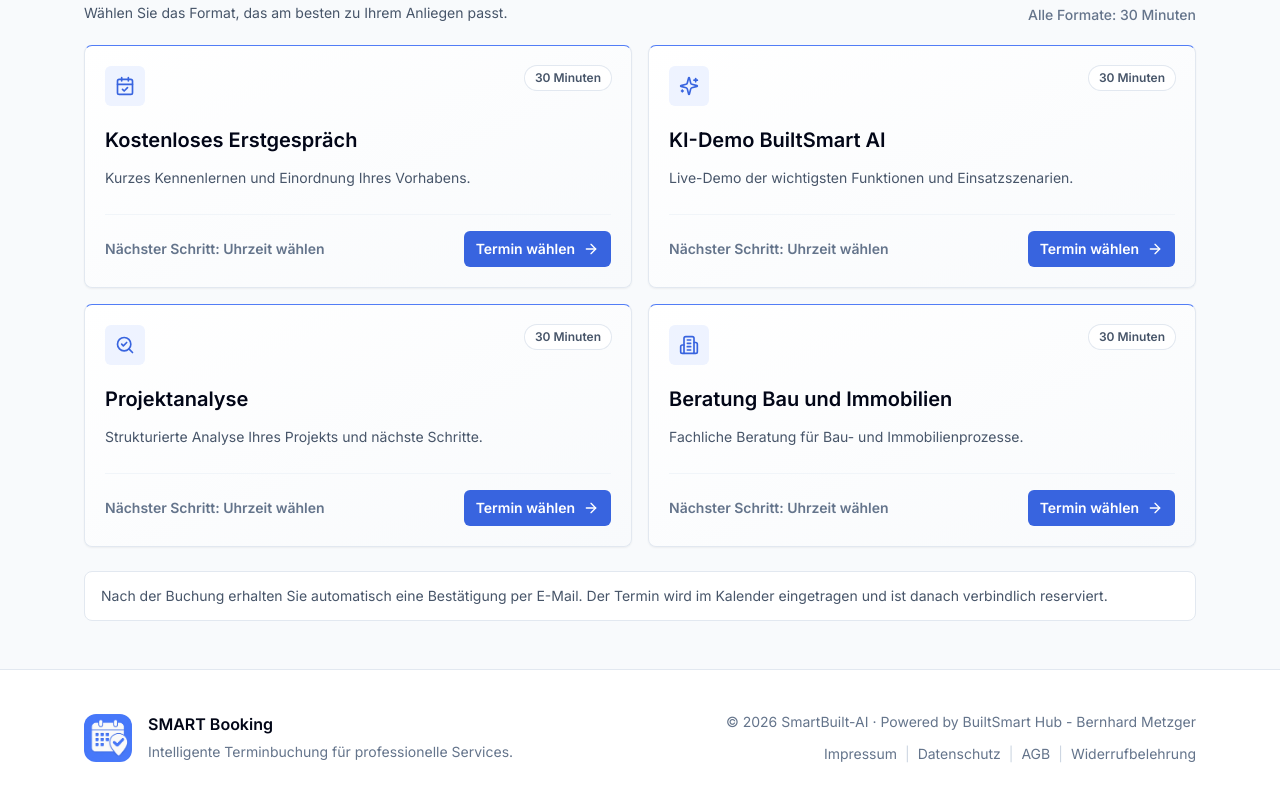
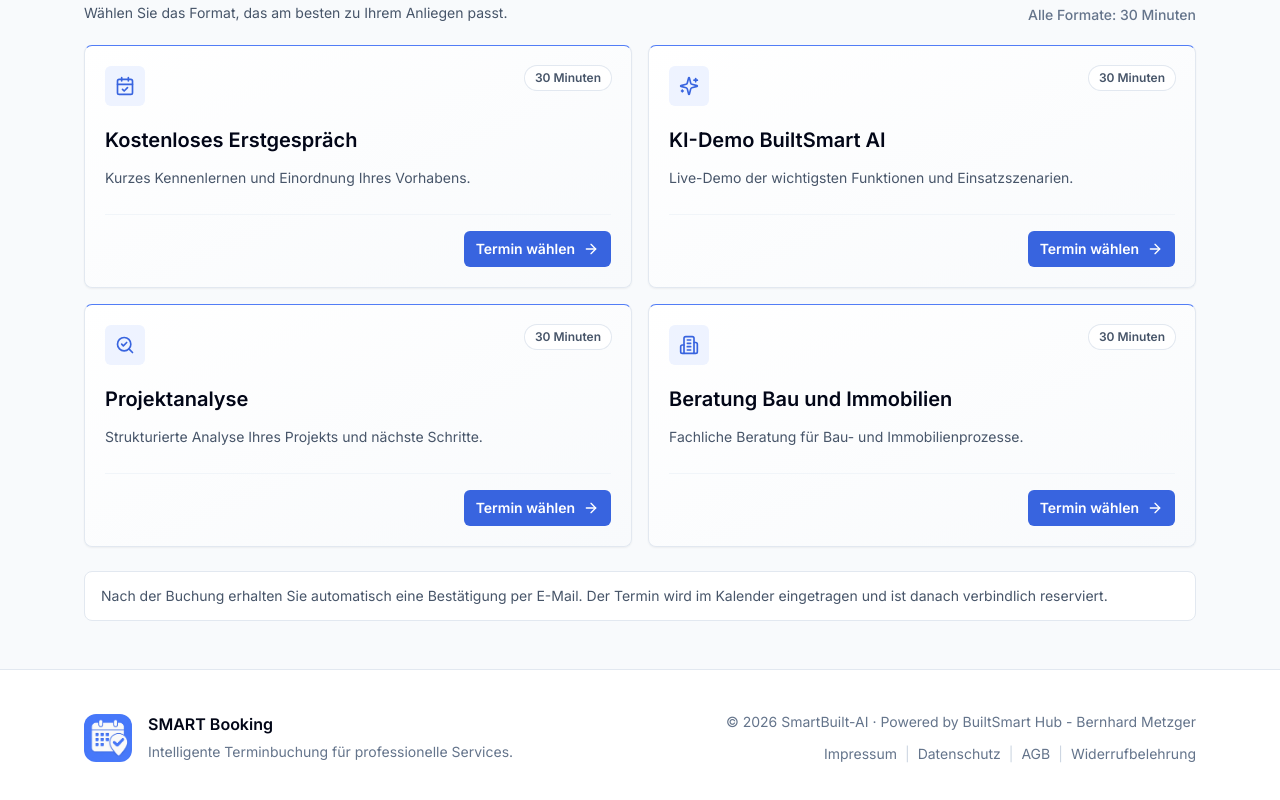
Before and after one commit to BM1964-25/SMART-Booking, a Next.js app: page /book in a window 1280 px wide. Shown: the part 817-1617 px from the top of the page. Built offline with nearby package versions, Linux system fonts and the light colour scheme; no server answers.

Commit message:
Simplify booking card action

```diff
--- a/src/app/book/page.tsx
+++ b/src/app/book/page.tsx
@@ -173,8 +173,7 @@
                   <h3 className="mt-5 text-xl font-semibold text-slate-950">{type.name}</h3>
                   <p className="mt-3 text-sm leading-6 text-slate-600">{type.description}</p>
                 </div>
-                <div className="flex items-center justify-between border-t border-slate-100 pt-4">
-                  <span className="text-sm font-semibold text-slate-500">Nächster Schritt: Uhrzeit wählen</span>
+                <div className="flex items-center justify-end border-t border-slate-100 pt-4">
                   <span className="inline-flex items-center gap-2 rounded-md bg-brand-600 px-3 py-2 text-sm font-semibold text-white transition group-hover:bg-brand-700">
                     Termin wählen
                     <ArrowRight className="h-4 w-4" />
```
